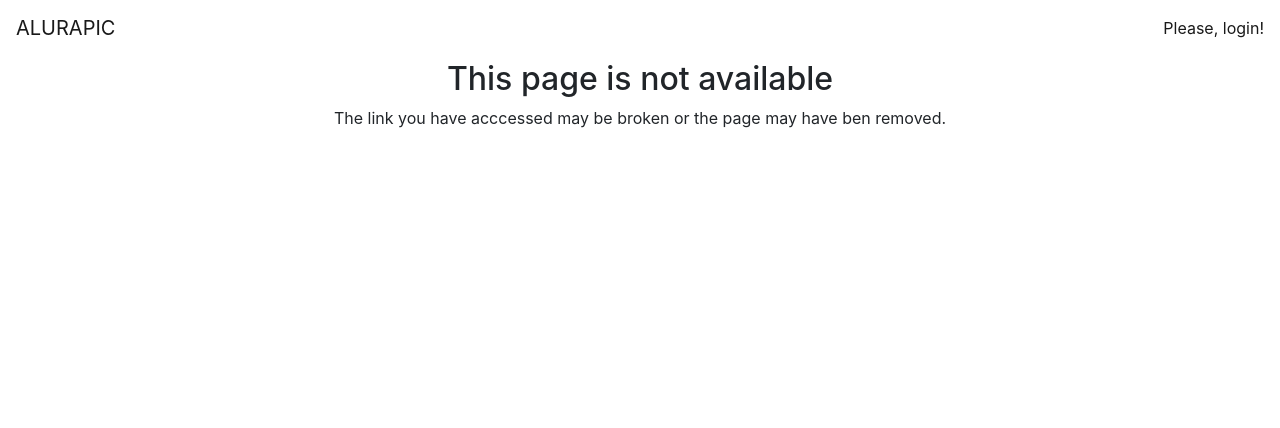
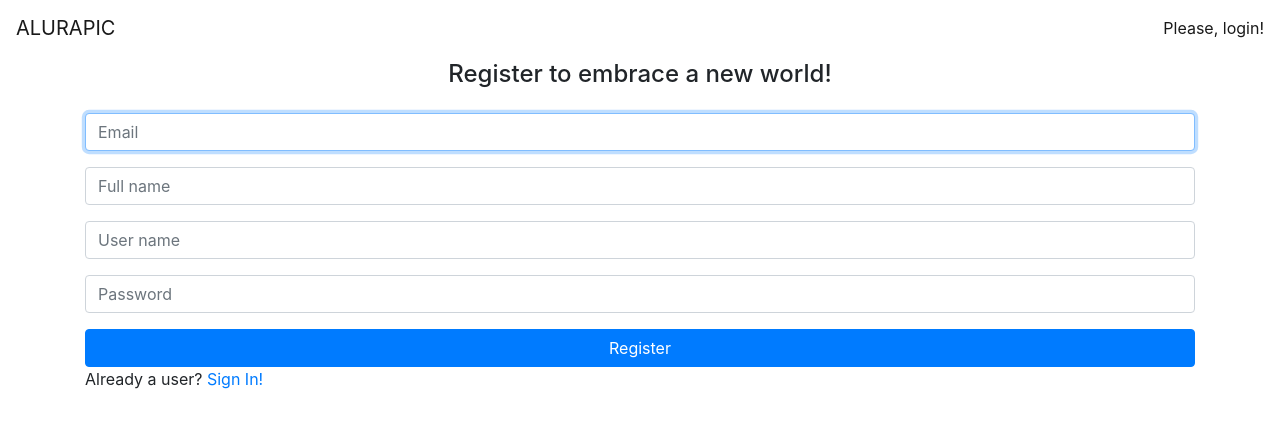
Before and after one commit to daniichan/angular, an Angular app: page /Signup in a window 1280 px wide. Shown: the top 428 px of the page. Built offline with nearby package versions, Linux system fonts and the light colour scheme.

Commit message:
Angular 2. Aula 4 - 2

```diff
--- a/src/app/app.routing.module.ts
+++ b/src/app/app.routing.module.ts
@@ -7,12 +7,17 @@
 import { PhotoListResolver } from './photos/photo-list/photo-list.resolver';
 import { SignInComponent } from './home/signin/signin.component';
 import { AuthGuard } from './core/auth/auth.guard';
+import { SignUpComponent } from './home/signup/signup.component';
 
 const routes: Routes = [
     {
         path: '',
         component: SignInComponent,
         canActivate: [AuthGuard]
+    },
+    {
+        path: 'Signup',
+        component: SignUpComponent
     },
     {
         path: 'user/:userName',
--- /dev/null
+++ b/src/app/home/signup/signup.component.html
@@ -0,0 +1,25 @@
+<div class="container">
+    <h4 class="text-center">Register to embrace a new world!</h4>
+
+    <form class="form mt-4">
+        <div class="form-group">
+            <input placeholder="Email" class="form-control" autofocus>
+        </div>
+
+        <div class="form-group">
+            <input placeholder="Full name" class="form-control">
+        </div>
+
+        <div class="form-group">
+            <input placeholder="User name" class="form-control">
+        </div>
+
+        <div class="form-group">
+            <input type="password" placeholder="Password" class="form-control">
+        </div>
+
+        <button class="btn btn-primary btn-block">Register</button>
+
+        <p>Already a user? <a [routerLink]="['']">Sign In!</a></p>
+    </form>
+</div>
--- /dev/null
+++ b/src/app/home/signup/signup.component.ts
@@ -0,0 +1,6 @@
+import { Component } from '@angular/core';
+
+@Component({
+    templateUrl: './signup.component.html'
+})
+export class SignUpComponent { }
```
Also changed, not shown: src/app/home/home.module.ts (+7 -2 lines).
